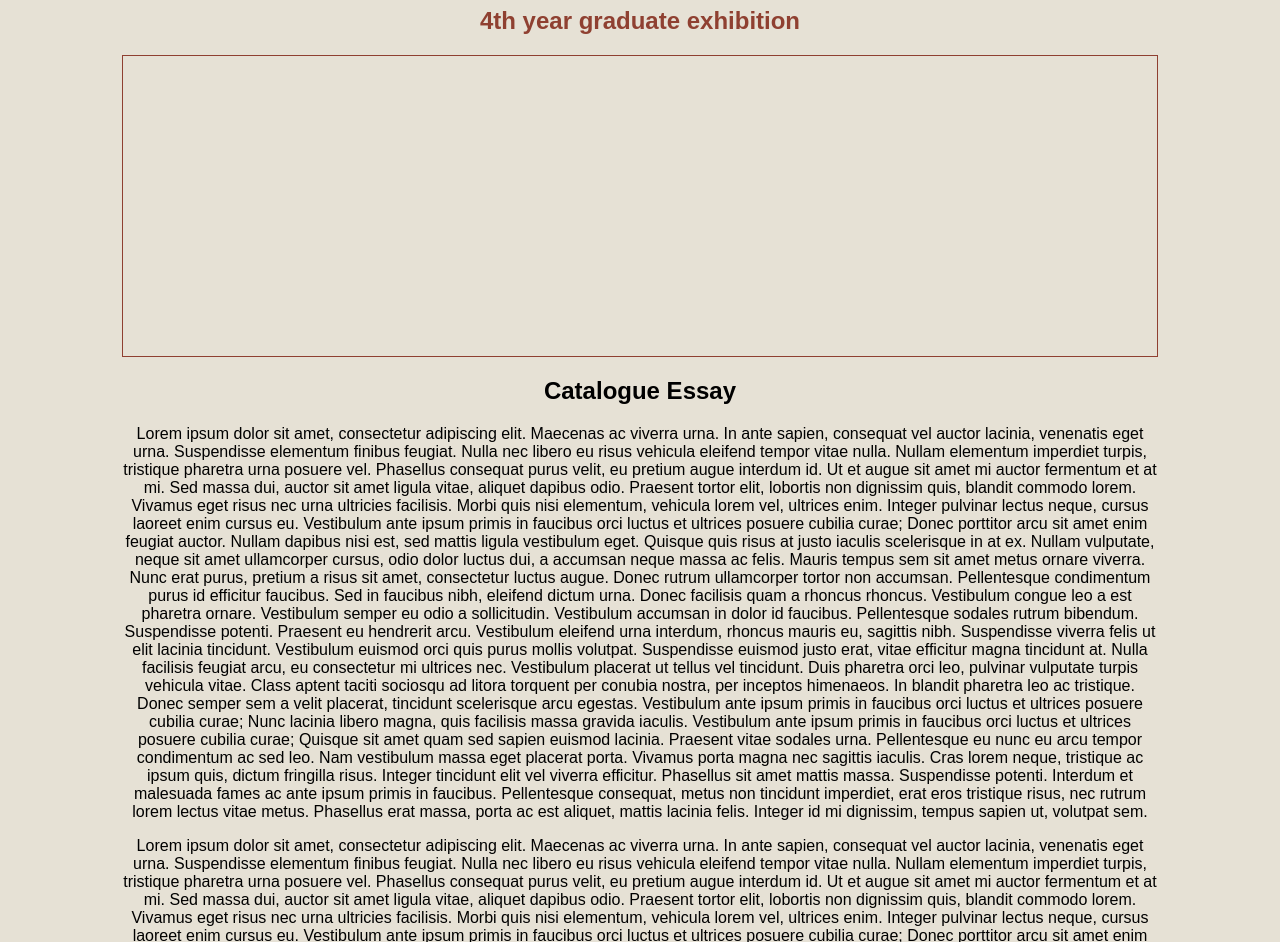
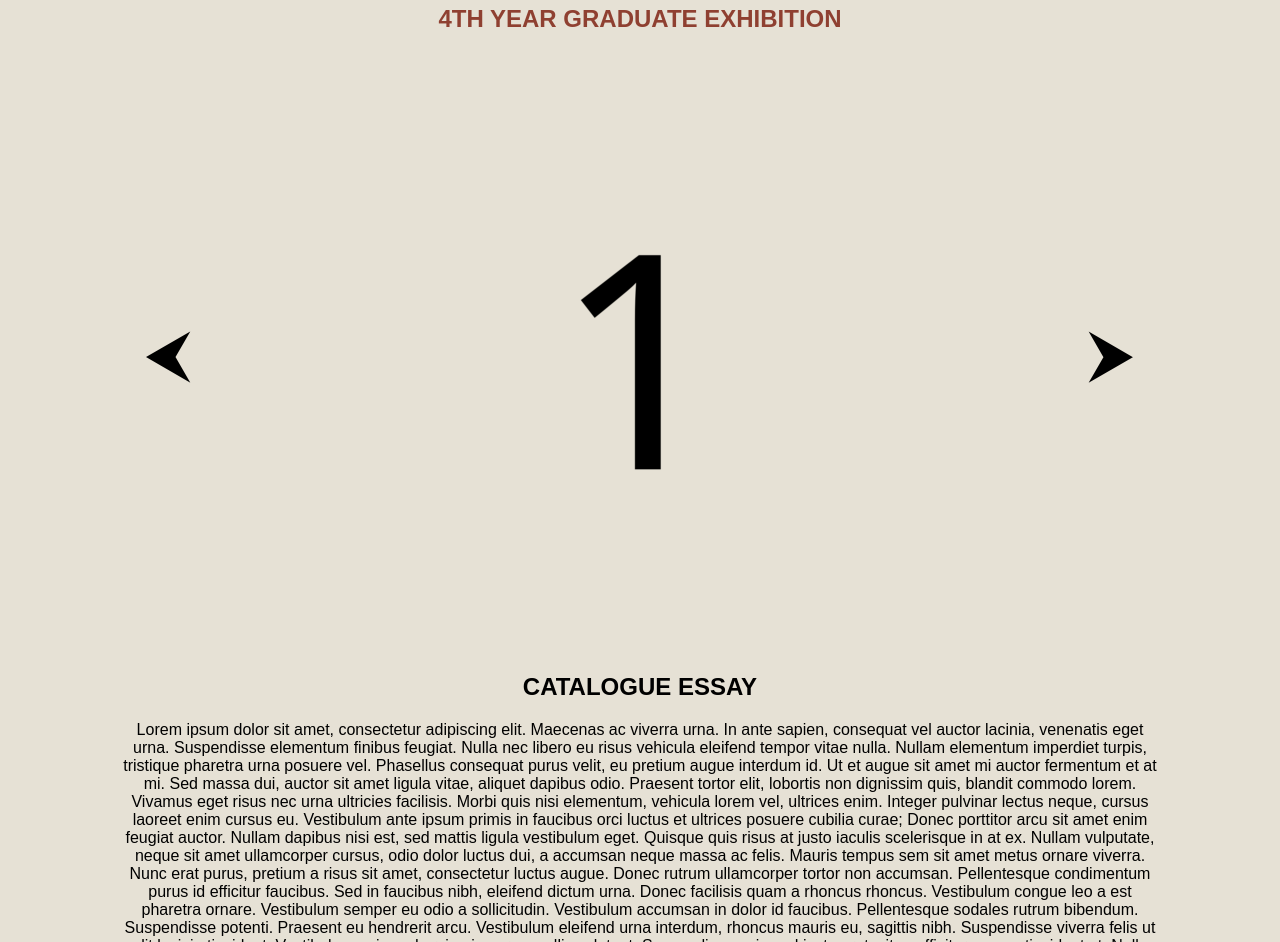
Before and after one commit to andrew-erasmus/art-web-catalog, a plain HTML site: page index.html in a window 1280 px wide. Shown: the part 361-1303 px from the top of the page. Drawn offline with Linux system fonts and the light colour scheme; a web font is replaced by a local one.

Commit message:
Add image carousel

```diff
--- a/index.html
+++ b/index.html
@@ -7,8 +7,9 @@
     <title>Isabella Erasmus Web Catalogue</title>
 
     <link rel="stylesheet" href="styles.css">
-    <link href="https://fonts.cdnfonts.com/css/vogue" rel="stylesheet">
-    <script src="script.js"></script>
+    <link href="https://fonts.cdnfonts.com/css/classy-vogue" rel="stylesheet">
+    <script src="script.js" defer></script>
+
 
 </head>
 
@@ -38,15 +39,32 @@
 
     <div class="main-body">
 
-        <h1 class="heading" id="main-name">Isabella Erasmus</h1>
+        <h1 class="heading" id="main-name">ISABELLA ERASMUS</h1>
 
-        <h2 class="heading">4th year graduate exhibition</h2>
+        <h2 class="heading">4TH YEAR GRADUATE EXHIBITION</h2>
 
-        <div class="carousel"> <!-- Carousel --></div>
+        <section aria-label="Catalogue Images">
+            <div class="carousel" data-carousel>
+                <!-- Carousel -->
+                <button class="carousel-button prev" data-carousel-button="prev">&#11164;</button>
+                <button class="carousel-button next" data-carousel-button="next">&#11166;</button>
+                <ul data-slides>
+                    <li class="slide" data-active>
+                        <img src="images/one.png" alt="one">
+                    </li>
+                    <li class="slide">
+                        <img src="images/two.png" alt="two">
+                    </li>
+                    <li class="slide">
+                        <img src="images/three.png" alt="three">
+                    </li>
+                </ul>
+            </div>
+        </section>
 
 
         <div class="essay" id="essay-heading">
-            <h2>Catalogue Essay</h2>
+            <h2>CATALOGUE ESSAY</h2>
             <!-- Essay Content -->
             <p>Lorem ipsum dolor sit amet, consectetur adipiscing elit. Maecenas ac viverra urna. In ante sapien,
                 consequat vel auctor lacinia, venenatis eget urna. Suspendisse elementum finibus feugiat. Nulla nec
@@ -171,7 +189,7 @@
 
 
         <div class="contact-container" id="contact-details">
-            <h2>Contact:</h2>
+            <h2>CONTACT:</h2>
             <h3>Email</h3>
             <p>isabella.j.erasmus@gmail.com</p> <!---->
             <h3>Instagram</h3>
--- a/script.js
+++ b/script.js
@@ -3,7 +3,7 @@ function dropDown() {
 }
 
 // Close the dropdown if the user clicks outside of it
-  window.onclick = function(e) {
+window.onclick = function (e) {
     if (!e.target.matches('.dropbtn')) {
         var myDropdown = document.getElementById("myDropdown");
         if (myDropdown.classList.contains('show')) {
@@ -11,3 +11,21 @@ function dropDown() {
         }
     }
 }
+
+// Carousel functionality
+const buttons = document.querySelectorAll("[data-carousel-button]")
+
+buttons.forEach(button => {
+    button.addEventListener("click", () => {
+        const offset = button.dataset.carouselButton==="next" ? 1 : -1
+        const slides = button.closest("[data-carousel]").querySelector('[data-slides]')
+
+        const activeSlide = slides.querySelector('[data-active]')
+        let newIndex = [...slides.children].indexOf(activeSlide) + offset
+        if(newIndex < 0) newIndex = slides.children.length-1
+        if(newIndex >= slides.children.length) newIndex = 0
+
+        slides.children[newIndex].dataset.active = true
+        delete activeSlide.dataset.active
+    })
+})
--- a/styles.css
+++ b/styles.css
@@ -2,12 +2,12 @@
     border: solid red 1px;
 
 }   */
-@import url('https://fonts.cdnfonts.com/css/vogue');
+@import url('https://fonts.cdnfonts.com/css/classy-vogue');
 
 html {
     background-color: #e6e1d5;
     scroll-behavior: smooth;
-    font-family: 'Vogue', sans-serif;
+    font-family: 'Classy Vogue', sans-serif;
 }
 
 .logo {
@@ -39,6 +39,7 @@ body {
     padding: 10px 10px;
     padding-right: 20px;
     margin: 0;
+    z-index: 2;
 }
 
 
@@ -55,12 +56,6 @@ body {
     margin-left: auto;
     margin-right: auto;
     text-align: center;
-}
-
-.carousel {
-    min-height: 300px;
-    max-height: 301px;
-    border: solid #8f4031 1px;
 }
 
 .footer {
@@ -162,6 +157,71 @@ body {
     display: block;
 }
 
-#myHeader{
-    padding-right: 50px;
+/* carousel slider */
+*, *::before, *::after{
+    box-sizing: border-box;
 }
+
+.carousel {
+    height: 600px;
+    width: auto;
+    position: relative;
+}
+
+.slide{
+    position: absolute;
+    inset: 0;
+    opacity: 0;
+    transition: 200ms opacity ease-in-out;
+
+}
+
+.slide > img{
+    display: block;
+    width: 100%;
+    height: 100%;
+    object-fit:scale-down;
+    object-position: center;
+}
+.slide[data-active]{
+    opacity: 1;
+    z-index: 1;
+    transition-delay: 0ms;
+}
+
+.carousel-button{
+    position: absolute;
+    z-index: 2;
+    background: none;
+    border: none;
+    font-size: 4rem;
+    top: 50%;
+    transform: translateY(-50%);
+    color: rbga(255, 255, 255, .5);
+    cursor: pointer;
+    border-radius: .25rem;
+    padding: 0 .5rem;
+    /* background-color: rgba(0, 0, 0, 0.1); */
+}
+
+.carousel-button:hover{
+    color: white;
+    /* background-color: rgba(0, 0, 0, 0.2); */
+}
+
+.carousel-button:focus{
+    outline: 1px solid black;
+}
+
+.carousel > ul{
+    margin: 0;
+    padding: 0;
+    list-style: none;
+}
+
+.carousel-button.prev{
+    left: 1rem;
+}
+.carousel-button.next{
+    right: 1rem;
+}
```
Also changed, not shown: images/one.png (added), images/test-logo.jpg (added), images/three.png (added), images/two.png (added). Lines whose indentation alone changed are shown as unchanged.
